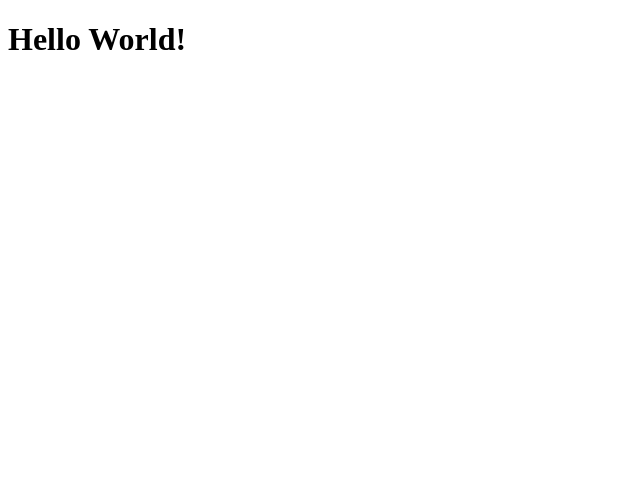
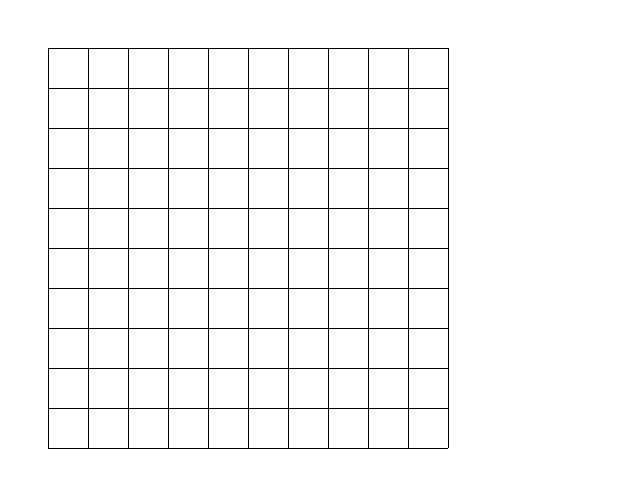
Before and after one commit to AbhiSivaprasad/bomber, a React app in the folder client/: page / in a window 1280 px wide. Shown: the top 488 px of the page, without its empty margins (0-640 px from the left). Built offline with nearby package versions, Linux system fonts and the light colour scheme.

Commit message:
render simple grid in canvas

```diff
--- a/client/src/App.tsx
+++ b/client/src/App.tsx
@@ -1,9 +1,8 @@
 import * as React from "react";
 import * as ReactDOM from "react-dom";
-
-import { HelloWorld } from "./HelloWorld";
+import {Game} from "./Game";
 
 ReactDOM.render(
-    <HelloWorld firstName="Chris" lastName="Parker" />,
+    <Game />,
     document.getElementById("app")
 );
--- /dev/null
+++ b/client/src/Game.tsx
@@ -0,0 +1,50 @@
+import * as React from "react";
+
+const BOARD_HEIGHT = 400;
+const BOARD_WIDTH = 400;
+const CELL_SIZE = 40;
+const OFFSET = 20;
+
+export class Game extends React.Component<GameProps, {}> {
+    private canvasRef: React.RefObject<HTMLCanvasElement>;
+
+    constructor(props: GameProps) {
+        super(props);
+
+        this.canvasRef = React.createRef();
+    }
+
+
+    render() {
+        const style = {
+            background: "#fff",
+            margin: "20px",
+        };
+
+        return <canvas ref={this.canvasRef} width={500} height={500} style={style} />;
+    }
+
+    componentDidMount() {
+        const ctx = this.canvasRef.current.getContext("2d");
+        Game.drawBoard(ctx);
+    }
+
+    static drawBoard(context: CanvasRenderingContext2D) {
+        // vertical lines
+        for (let x = 0; x <= BOARD_WIDTH; x += CELL_SIZE) {
+            context.moveTo(0.5 + x + OFFSET, OFFSET);
+            context.lineTo(0.5 + x + OFFSET, BOARD_HEIGHT + OFFSET);
+        }
+
+        // horizontal lines
+        for (let y = 0; y <= BOARD_HEIGHT; y += CELL_SIZE) {
+            context.moveTo(OFFSET, 0.5 + y + OFFSET);
+            context.lineTo(BOARD_WIDTH + OFFSET, 0.5 + y + OFFSET);
+        }
+
+        context.strokeStyle = "black";
+        context.stroke();
+    }
+}
+
+export interface GameProps { }
--- a/client/src/HelloWorld.tsx
+++ /dev/null
@@ -1,11 +0,0 @@
-import * as React from "react";
-
-export interface HelloWorldProps { firstName: string; lastName: string; }
-
-// 'HelloWorldProps' describes our props structure.
-// For the state, we use the '{}' type.
-export class HelloWorld extends React.Component<HelloWorldProps, {}> {
-    render() {
-        return <h1>Hello World!</h1>;
-    }
-}
--- a/client/src/index.html
+++ b/client/src/index.html
@@ -6,7 +6,6 @@
     <title>MVP Bomber</title>
 </head>
 <body>
-<!--    <canvas id="canvas" width="500px" height="500px" style="background: #fff; margin:20px;"></canvas>-->
     <div id="app"></div>
 </body>
 </html>
```
